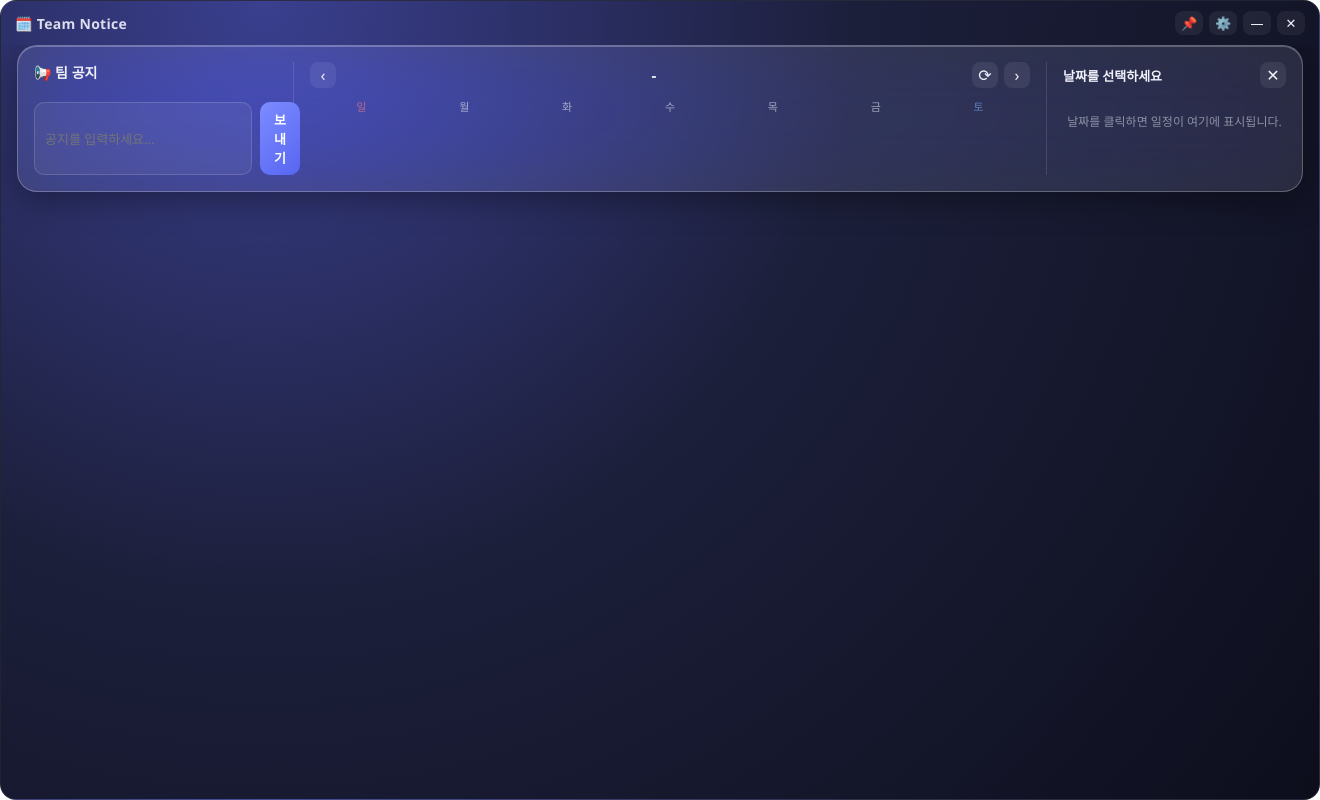
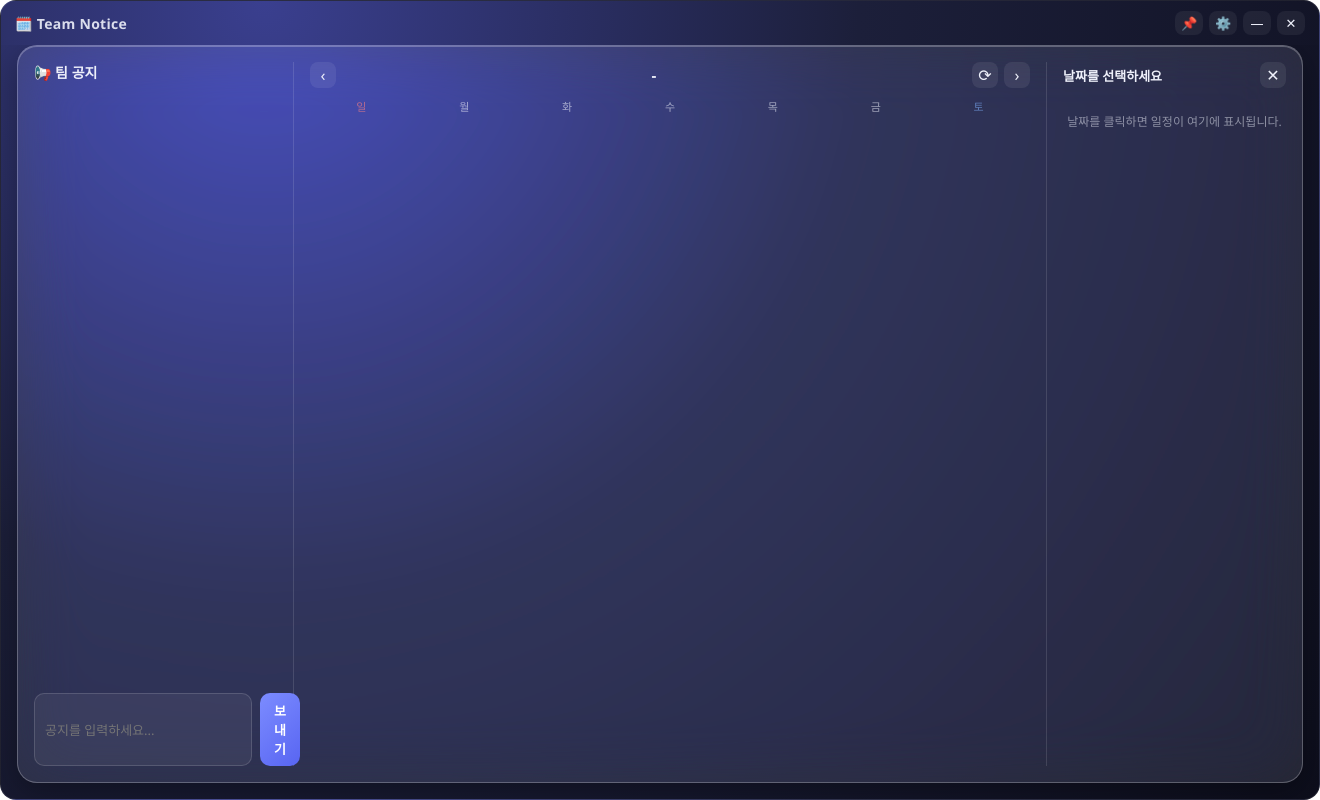
Before and after one commit to jaekwang-cmd/team-notice-app, an Electron app: page src/renderer/index.html in a window 1320 px wide. Drawn offline with Linux system fonts and the light colour scheme; no server answers.

Commit message:
Make calendar grid grow/shrink with window height instead of staying fixed size

```diff
--- a/src/renderer/styles.css
+++ b/src/renderer/styles.css
@@ -139,10 +139,15 @@ body[data-card-style='3d'] .glass-card {
 }
 
 .calendar-card {
-  flex-shrink: 0;
+  flex: 1;
+  min-height: 0;
+  display: flex;
+  flex-direction: column;
 }
 
 .calendar-row {
+  flex: 1;
+  min-height: 0;
   display: flex;
   gap: 16px;
   align-items: stretch;
@@ -151,6 +156,9 @@ body[data-card-style='3d'] .glass-card {
 .calendar-main {
   flex: 1;
   min-width: 0;
+  min-height: 0;
+  display: flex;
+  flex-direction: column;
 }
 
 .calendar-header {
@@ -204,9 +212,11 @@ body[data-card-style='3d'] .glass-card {
 }
 
 .calendar-grid {
+  flex: 1;
+  min-height: 0;
   display: grid;
   grid-template-columns: repeat(7, 1fr);
-  grid-auto-rows: 92px;
+  grid-template-rows: repeat(6, 1fr);
   gap: 3px;
 }
 
```
